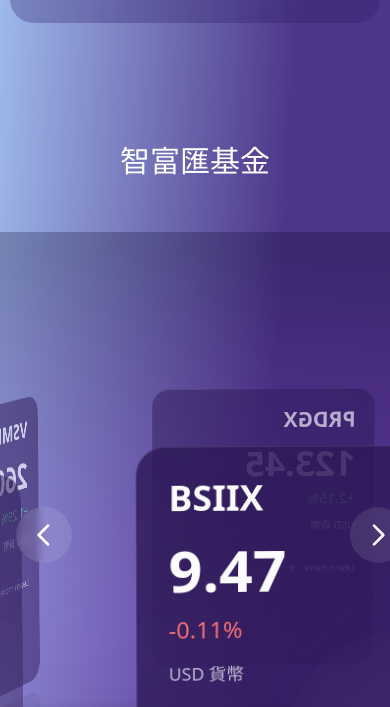
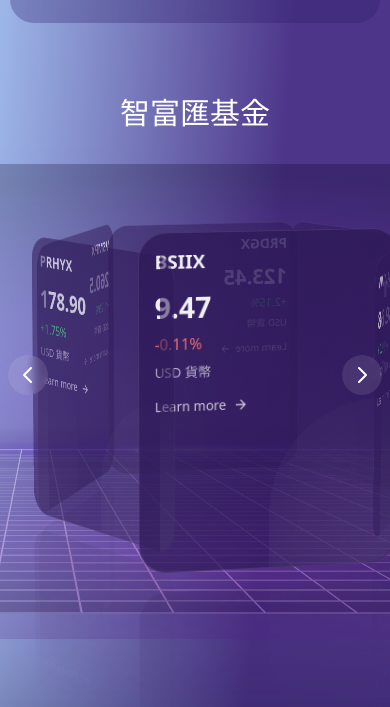
Before and after one commit to xwjisfather/Figma-to-next, a Next.js app in the folder my-project/: page / in a window 390 px wide. Shown: the part 861-1568 px from the top of the page. Built offline with nearby package versions, Linux system fonts and the light colour scheme; no server answers.

Commit message:
Fund Responsive

```diff
--- a/my-project/src/components/Fund.tsx
+++ b/my-project/src/components/Fund.tsx
@@ -60,12 +60,40 @@ const FundCardComponent: React.FC<{
   index: number;
   active: number;
 }> = ({ data, index, active }) => {
+  const [radius, setRadius] = useState(450);
+  const [offsetX, setOffsetX] = useState(50);
+
+  useEffect(() => {
+    const handleResize = () => {
+      if (window.innerWidth > 1024) {
+        setRadius(450);
+        setOffsetX(50);
+      } else if (window.innerWidth > 768) {
+        setRadius(350);
+        setOffsetX(50);
+      } else if (window.innerWidth > 640) {
+        setRadius(250);
+        setOffsetX(25);
+      } else {
+        setRadius(200);
+        setOffsetX(25);
+      }
+    };
+
+    // 初始化
+    handleResize();
+
+    // 添加监听器
+    window.addEventListener('resize', handleResize);
+
+    // 清除监听器
+    return () => window.removeEventListener('resize', handleResize);
+  }, []);
+
   const calculatePosition = () => {
     const angle = ((index - active) * 2 * Math.PI) / 6;
-    const radius = 450; // 增加旋转半径
-
     return {
-      x: radius * Math.sin(angle) - 50, // 向左偏移50px
+      x: radius * Math.sin(angle) - offsetX,
       z: radius * Math.cos(angle) - radius,
       rotateY: (angle * 180) / Math.PI,
     };
@@ -75,7 +103,7 @@ const FundCardComponent: React.FC<{
 
   return (
     <motion.div
-      className="absolute left-[42%] top-1/2"
+  className="absolute left-[40%] top-1/2 max-lg:left-[35%] max-md:top-[30%] md:left-[39%] max-sm:left-[30%] " // 添加 max-md:top-[X%] 让移动端卡片位置上移
   animate={{
     x,
     z,
@@ -88,14 +116,13 @@ const FundCardComponent: React.FC<{
     ease: "easeInOut",
   }}
   style={{
-        width: "380px",
-        height: "480px",
+    width: "clamp(280px, 30vw, 380px)",
+    height: "clamp(360px, 40vw, 480px)",
     transformOrigin: "center",
-        // transform: translate(-50%, -50%),
   }}
 >
       <div
-        className="w-full h-full rounded-[30px] p-8 relative overflow-hidden"
+        className="w-full h-full rounded-[30px] p-8 max-lg:p-6 max-md:p-5 max-sm:p-4 relative overflow-hidden"
         style={{
           background:
             "linear-gradient(135deg, rgba(45, 24, 87, 0.85) 0%, rgba(45, 24, 87, 0.75) 100%)",
@@ -107,7 +134,7 @@ const FundCardComponent: React.FC<{
       >
         {/* 装饰性背景 */}
         <div
-          className="absolute right-0 bottom-0 w-[60%] h-[60%]"
+          className="absolute right-0 bottom-0 w-[60%] h-[60%] max-md:w-[50%] max-md:h-[50%]"
           style={{
             background: "rgba(255, 255, 255, 0.1)",
             borderRadius: "120px 0 30px 0",
@@ -120,21 +147,27 @@ const FundCardComponent: React.FC<{
 
         {/* 内容区域 */}
         <div className="relative z-10">
-          <h3 className="text-4xl font-bold mb-6 text-white">{data.name}</h3>
-          <div className="text-6xl font-bold mb-4 text-white">{data.value}</div>
+          <h3 className="text-4xl max-lg:text-3xl max-md:text-2xl max-sm:text-xl font-bold mb-6 max-sm:mb-4 text-white">
+            {data.name}
+          </h3>
+          <div className="text-6xl max-lg:text-5xl max-md:text-4xl max-sm:text-3xl font-bold mb-4 max-sm:mb-2 text-white">
+            {data.value}
+          </div>
           <div
-            className={`text-2xl ${
+            className={`text-2xl max-lg:text-xl max-md:text-lg max-sm:text-base ${
               data.isPositive ? "text-green-400" : "text-red-400"
-            } mb-4`}
+            } mb-4 max-sm:mb-2`}
           >
             {data.change}
           </div>
-          <div className="text-white/70 text-lg mb-12">USD 貨幣</div>
+          <div className="text-white/70 text-lg max-md:text-base max-sm:text-sm mb-12 max-lg:mb-8 max-md:mb-6 max-sm:mb-4">
+            USD 貨幣
+          </div>
 
           <button className="flex items-center space-x-2 text-white/80 hover:text-white group">
-            <span>Learn more</span>
+            <span className="text-base max-sm:text-sm">Learn more</span>
             <svg
-              className="w-5 h-5 transform group-hover:translate-x-1 transition-transform"
+              className="w-5 h-5 max-sm:w-4 max-sm:h-4 transform group-hover:translate-x-1 transition-transform"
               viewBox="0 0 24 24"
               fill="none"
               stroke="currentColor"
@@ -154,7 +187,29 @@ const FundCardComponent: React.FC<{
 const Fund: React.FC = () => {
   const [activeIndex, setActiveIndex] = useState(0);
   const containerRotation = useAnimationControls();
+  const [buttonStyles, setButtonStyles] = useState({
+    top: "60%",
+    transform: "translate(-50%, -50%)"
+  });
 
+  // 处理按钮位置的响应式
+  useEffect(() => {
+    const handleResize = () => {
+      setButtonStyles({
+        top: window.innerWidth > 768 ? "65%" : "60%",
+        transform: "translate(-50%, -50%)"
+      });
+    };
+
+    // 初始化时检查是否在客户端
+    if (typeof window !== 'undefined') {
+      handleResize();
+      window.addEventListener('resize', handleResize);
+      return () => window.removeEventListener('resize', handleResize);
+    }
+  }, []);
+
+  // 自动轮播
   useEffect(() => {
     const interval = setInterval(() => {
       setActiveIndex((prev) => (prev + 1) % fundCards.length);
@@ -162,12 +217,9 @@ const Fund: React.FC = () => {
     return () => clearInterval(interval);
   }, []);
 
+  // 容器旋转动画
   useEffect(() => {
     containerRotation.start({
-      transform: [
-        // "perspective(2500px) rotateX(-8deg) rotateY(0deg) translateX(-9%)",
-        // "perspective(2500px) rotateX(-8deg) rotateY(360deg) translateX(-9%)",
-      ],
       transition: {
         duration: 18,
         ease: "linear",
@@ -179,7 +231,7 @@ const Fund: React.FC = () => {
   return (
     <section
       id="fund"
-      className="flex flex-col mt-20" // 减少顶部间距
+      className="flex flex-col mt-20 max-lg:mt-16 max-md:mt-12 max-sm:mt-8"
     >
       {/* 标题部分 */}
       <h2
@@ -189,13 +241,13 @@ const Fund: React.FC = () => {
         智富匯基金
       </h2>
 
-      <div className="relative mt-8 max-lg:mt-6 max-md:mt-4 max-sm:mt-2 h-[900px] w-screen -mx-[calc((100vw-100%)/2)]">
+      <div className="relative mt-8 max-lg:mt-6 max-md:mt-4 max-sm:mt-2 h-[900px] max-lg:h-[700px] max-md:h-[600px] max-sm:h-[500px] w-screen -mx-[calc((100vw-100%)/2)]">
         {/* 背景图层 */}
         <div className="absolute inset-0 overflow-hidden">
           <img
             loading="lazy"
             src="/Fundgrid.svg"
-            className="absolute left-1/2 top-1/2 -translate-x-1/2 -translate-y-1/2 w-full h-[90%] object-cover object-[center_80%]"
+            className="absolute left-1/2 top-1/2 -translate-x-1/2 -translate-y-1/2 w-full h-[90%] object-cover object-center"
             alt="background grid"
           />
           {/* 渐变遮罩 */}
@@ -203,17 +255,15 @@ const Fund: React.FC = () => {
         </div>
 
         {/* 内容容器 */}
-        <div className="relative max-w-[1440px] mx-auto px-4 h-full -mt-48">
+        <div className="relative max-w-[1440px] mx-auto px-4 h-full -mt-48 max-lg:-mt-36 max-md:-mt-24 max-sm:-mt-16">
           <div className="relative w-full h-full">
-            {" "}
-            {/* 调整这个值来控制整体左右位置 */}
             {/* 3D展示区域 */}
             <motion.div
               animate={containerRotation}
-              className="relative w-full h-full flex items-center justify-center -mt-32 "
+              className="relative w-full h-full flex items-center justify-center"
               style={{
                 transformStyle: "preserve-3d",
-                transform: "perspective(2500px) rotateX(-8deg) ",
+                transform: "perspective(2500px) rotateX(-8deg)",
                 transformOrigin: "center center",
               }}
             >
@@ -229,9 +279,23 @@ const Fund: React.FC = () => {
           </div>
 
           {/* 控制按钮容器 */}
-          <div className="absolute w-full top-1/2 -translate-y-1/2 flex justify-between top-[60%]  z-20">
+          <div
+            className="absolute w-full flex justify-between px-8 max-sm:px-2 z-20"
+            style={{
+              ...buttonStyles,
+              maxWidth: "2000px",
+              left: "50%",
+              "--translate-2xl": "100px",
+              "--translate-xl": "30px",
+              "--translate-lg": "20px",
+            } as React.CSSProperties}
+          >
+            {/* 左箭头按钮 */}
             <button
-              className="p-3 rounded-full bg-white/10 backdrop-blur-sm hover:bg-white/20 transition-colors group"
+              className="p-3 max-sm:p-2 rounded-full bg-white/10 backdrop-blur-sm hover:bg-white/20 transition-colors group
+                2xl:-translate-x-[var(--translate-2xl)]
+                xl:-translate-x-[var(--translate-xl)]
+                lg:-translate-x-[var(--translate-lg)]"
               onClick={() =>
                 setActiveIndex(
                   (prev) => (prev - 1 + fundCards.length) % fundCards.length
@@ -239,38 +303,36 @@ const Fund: React.FC = () => {
               }
             >
               <svg
-                className="w-8 h-8 text-white transform group-hover:-translate-x-1 transition-transform"
+                className="w-8 h-8 max-lg:w-6 max-lg:h-6 text-white transform group-hover:-translate-x-1 transition-transform"
                 viewBox="0 0 24 24"
                 fill="none"
                 stroke="currentColor"
-              >
-                <path
-                  d="M15 19l-7-7 7-7"
                 strokeWidth="2"
                 strokeLinecap="round"
                 strokeLinejoin="round"
-                />
+              >
+                <path d="M15 19l-7-7 7-7" />
               </svg>
             </button>
 
+            {/* 右箭头按钮 */}
             <button
-              className="p-3 rounded-full bg-white/10 backdrop-blur-sm hover:bg-white/20 transition-colors group"
-              onClick={() =>
-                setActiveIndex((prev) => (prev + 1) % fundCards.length)
-              }
+              className="p-3 max-sm:p-2 rounded-full bg-white/10 backdrop-blur-sm hover:bg-white/20 transition-colors group
+                2xl:translate-x-[var(--translate-2xl)]
+                xl:translate-x-[var(--translate-xl)]
+                lg:translate-x-[var(--translate-lg)]"
+              onClick={() => setActiveIndex((prev) => (prev + 1) % fundCards.length)}
             >
               <svg
-                className="w-8 h-8 text-white transform group-hover:translate-x-1 transition-transform"
+                className="w-8 h-8 max-lg:w-6 max-lg:h-6 text-white transform group-hover:translate-x-1 transition-transform"
                 viewBox="0 0 24 24"
                 fill="none"
                 stroke="currentColor"
-              >
-                <path
-                  d="M9 5l7 7-7 7"
                 strokeWidth="2"
                 strokeLinecap="round"
                 strokeLinejoin="round"
-                />
+              >
+                <path d="M9 5l7 7-7 7" />
               </svg>
             </button>
           </div>
```
Lines whose indentation alone changed are shown as unchanged.
